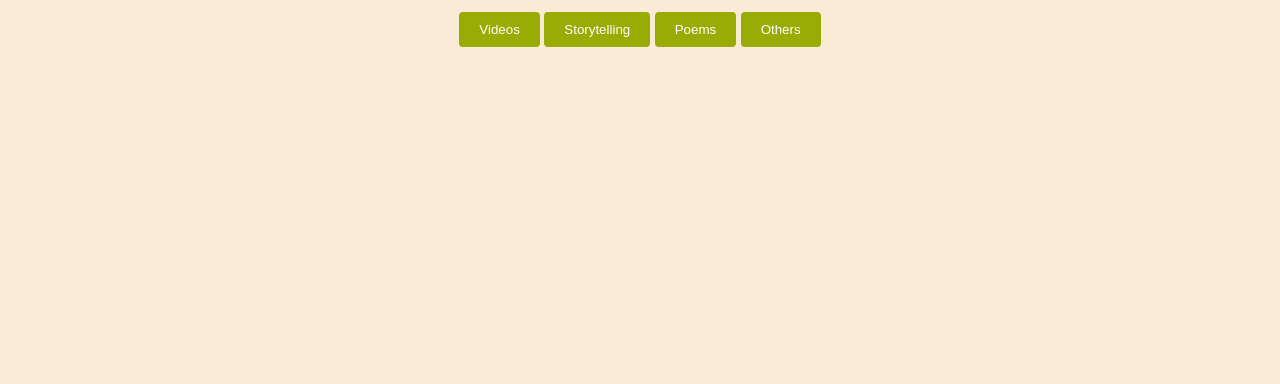
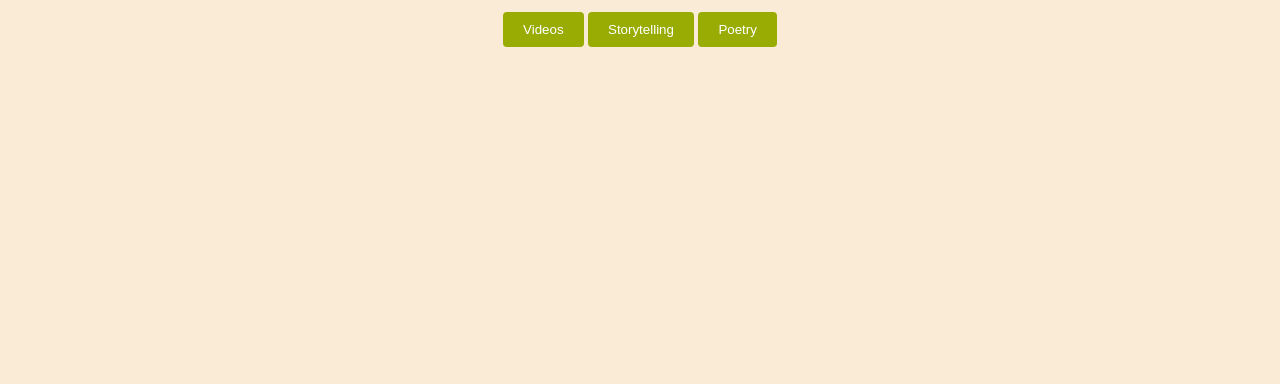
Before and after one commit to joshirugved11/the_verses, a plain HTML site: page public/landing.html in a window 1280 px wide. Shown: the part 483-867 px from the top of the page. Drawn offline with Linux system fonts and the light colour scheme.

Commit message:
basic ui changes

```diff
--- a/public/landing.html
+++ b/public/landing.html
@@ -18,8 +18,7 @@
         <div class="options">
             <button onclick="redirectTo('videos.html')">Videos</button>
             <button onclick="redirectTo('storytelling.html')">Storytelling</button>
-            <button onclick="redirectTo('poems.html')">Poems</button>
-            <button onclick="redirectTo('others.html')">Others</button>
+            <button onclick="redirectTo('poetry.html')">Poetry</button>
         </div>
     </main>
 
```
Also changed, not shown: public/videos/videos.html (+1 -1 lines).
